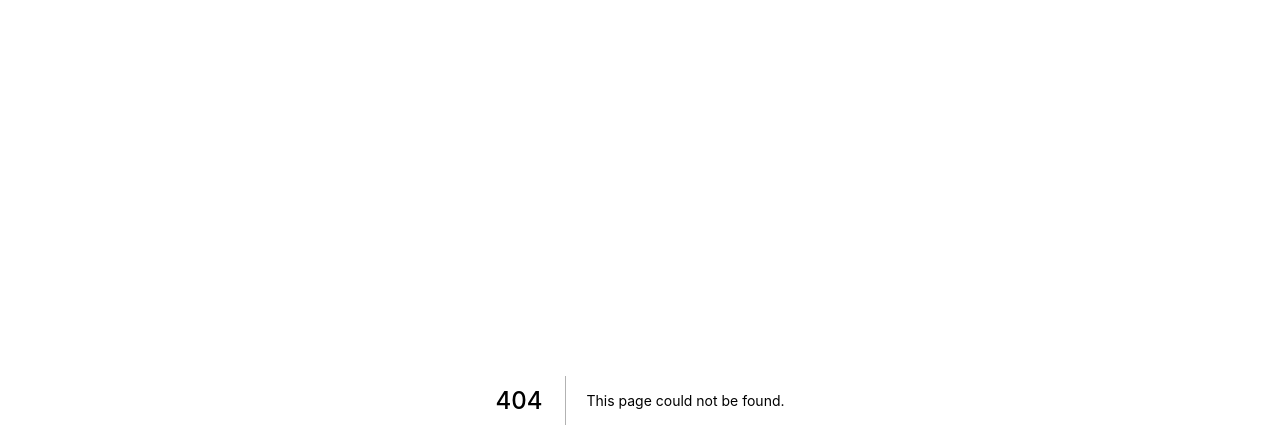
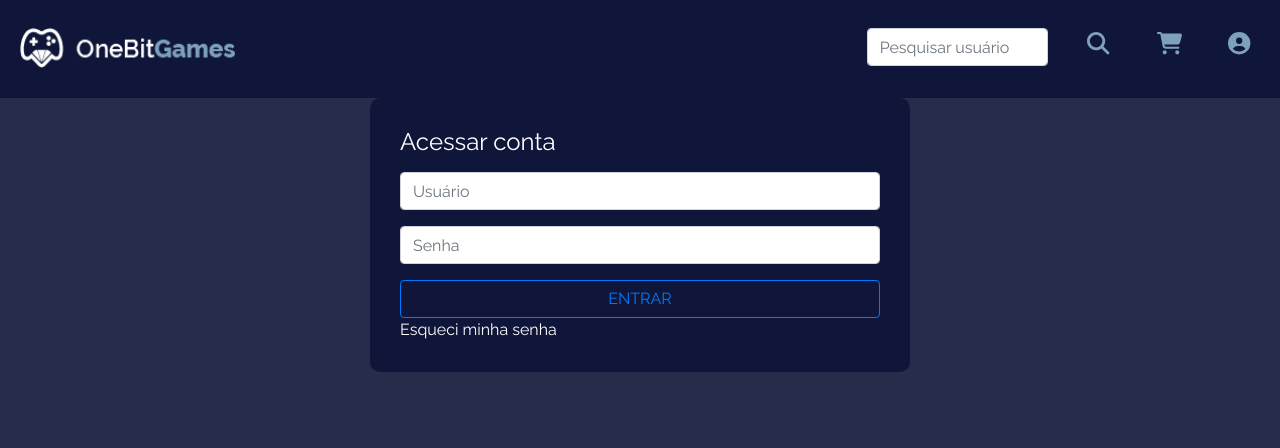
Before and after one commit to micaelmelo1/e-commerce-web, a Next.js app: page /Auth/Login in a window 1280 px wide. Before the commit this address had no page. Shown: the top 448 px of the page. Built offline with nearby package versions, Linux system fonts and the light colour scheme.

Commit message:
Formulario de Login

```diff
--- /dev/null
+++ b/components/shared/BlueBackground/index.tsx
@@ -0,0 +1,12 @@
+import React from "react";
+import styles from '../../../styles/Background.module.css';
+
+const BlueBackground: React.FC = ({children}) => {
+  return (
+    <div className={styles.main}>
+      { children }
+    </div>
+  )
+}
+
+export default BlueBackground;
--- /dev/null
+++ b/components/shared/LoginForm/index.tsx
@@ -0,0 +1,34 @@
+import React from 'react';
+import { InputGroup, FormControl, Button, Row, Col } from 'react-bootstrap';
+import BlueBackground from '../BlueBackground';
+
+interface LoginProps {
+  titlePhrase: String,
+  buttonPhrase: String
+}
+
+const LoginForm: React.FC<LoginProps> = ({ titlePhrase, buttonPhrase}) => {
+  return (
+    <Row>
+      <Col md={{ span: 8, offset: 2 }} lg={{span: 6, offset: 3}}>
+        <BlueBackground>
+          <h4>{titlePhrase}</h4>
+
+          <InputGroup className="mt-3">
+            <FormControl placeholder="Usuário" />
+          </InputGroup>
+
+          <InputGroup className="mt-3">
+            <FormControl placeholder="Senha" />
+          </InputGroup>
+
+          <Button variant="outline-primary" className="mt-3 w-100">{buttonPhrase}</Button>
+          <br />
+          Esqueci minha senha
+        </BlueBackground>
+      </Col>
+    </Row>
+  )
+}
+
+export default LoginForm;
--- /dev/null
+++ b/pages/Auth/Login/index.tsx
@@ -0,0 +1,15 @@
+import React from 'react';
+import MainComponent from '../../../components/shared/MainComponent';
+import LoginForm from '../../../components/shared/LoginForm';
+
+const Login: React.FC = () => {
+  return (
+    <div>
+      <MainComponent>
+        <LoginForm titlePhrase="Acessar conta" buttonPhrase="ENTRAR" />
+      </MainComponent>
+    </div>
+  )
+}
+
+export default Login;
--- /dev/null
+++ b/styles/Background.module.css
@@ -0,0 +1,5 @@
+.main {
+  background-color: var(--color-primary);
+  padding: 30px;
+  border-radius: 10px;
+}
```
Also changed, not shown: pages/index.tsx (+9 -1 lines), store/modules/auth/reducer.ts (added, +19 -0 lines).
